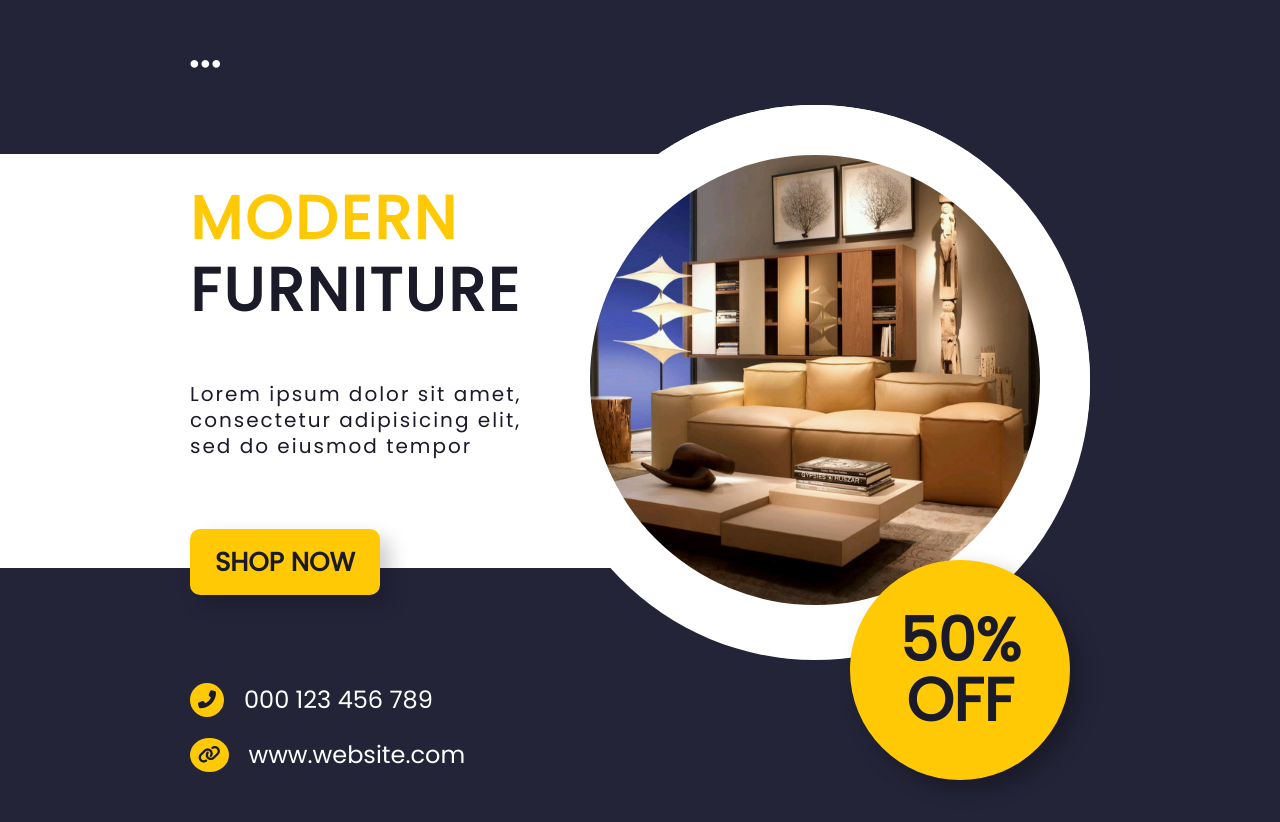
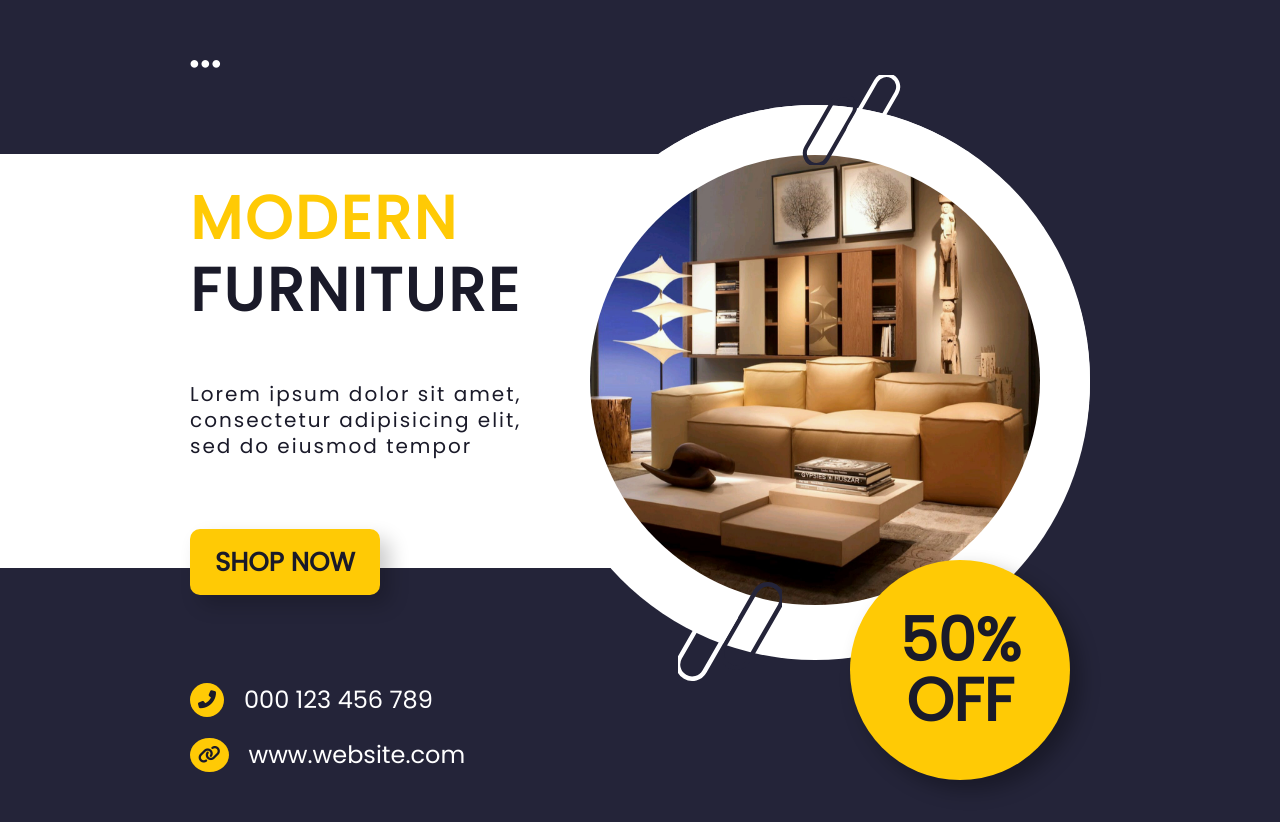
Before and after one commit to rsous/modernfurniture, a plain HTML site: page index.html in a window 1280 px wide. Shown: the part 106-928 px from the top of the page. Drawn offline with Linux system fonts and the light colour scheme.

Commit message:
fixed paper clips

```diff
--- a/index.html
+++ b/index.html
@@ -43,7 +43,15 @@
         </div>
         <div class="main__right">
           <div class="main__img-wrapper">
+            <img src="img/clip-top.svg" alt="" class="clip-top" />
+            <img src="img/clip-top-white.svg" alt="" class="clip-top-white" />
             <img src="img/furniture-min.jpeg" alt="img" class="main__img" />
+            <img src="img/clip-bottom.svg" alt="" class="clip-bottom" />
+            <img
+              src="img/clip-bottom-white.svg"
+              alt=""
+              class="clip-bottom-white"
+            />
             <div class="sale">50% off</div>
           </div>
         </div>
--- a/style.css
+++ b/style.css
@@ -176,6 +176,34 @@ body {
   height: 100%;
 }
 
+.clip-top,
+.clip-top-white,
+.clip-bottom,
+.clip-bottom-white {
+  height: 7rem;
+  position: absolute;
+  top: -1rem;
+  right: 023rem;
+  width: 6rem;
+}
+
+.clip-top-white {
+  top: -3rem;
+  right: 18.7rem;
+}
+
+.clip-bottom {
+  top: 85%;
+  right: 56%;
+  height: 10rem;
+}
+
+.clip-bottom-white {
+  top: 87%;
+  right: 64%;
+  height: 10rem;
+}
+
 .main__img {
   height: 55rem;
   width: 55rem;
@@ -185,9 +213,6 @@ body {
 }
 
 /* CONTACT */
-
-.contact {
-}
 
 .contact__infos {
   display: flex;
@@ -269,6 +294,13 @@ body {
     width: 50rem;
   }
 
+  .clip-top,
+  .clip-top-white,
+  .clip-bottom,
+  .clip-bottom-white {
+    display: none;
+  }
+
   .shape-from-top {
     background: var(--color-white);
     height: 60rem;
@@ -289,7 +321,7 @@ body {
     height: 18rem;
     width: 18rem;
     padding: 4rem;
-    bottom: -9rem;
+    bottom: -8rem;
   }
 
   .contact {
@@ -330,6 +362,11 @@ body {
     height: 40rem;
     width: 40rem;
     background: var(--color-white-dark);
+  }
+
+  .clipper-bottom,
+  .clipper-bottom-white {
+    display: none;
   }
 
   .contact__info {
```
Also changed, not shown: img/clip-bottom-white.svg (added), img/clip-bottom.svg (added), img/clip-top-white.svg (added), img/clip-top.svg (added).
